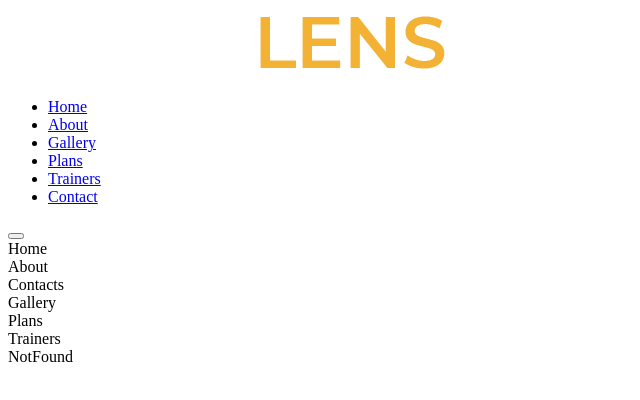
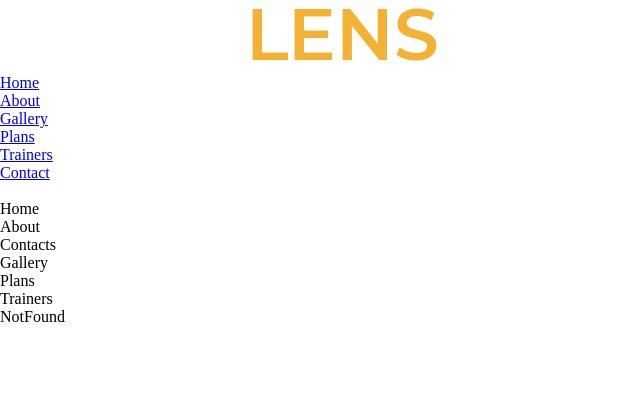
Before and after one commit to dasCripple/butcho, a React (Create React App) app: page / in a window 1280 px wide. Shown: the top 400 px of the page, without its empty margins (0-640 px from the left). Built offline with nearby package versions, Linux system fonts and the light colour scheme.

Commit message:
added nav bar css

```diff
--- a/src/index.css
+++ b/src/index.css
@@ -0,0 +1,7 @@
+*, *::before, *::after {
+    margin: 0;
+    padding: 0;
+    border: 0;
+    outline: 0;
+
+}
```
